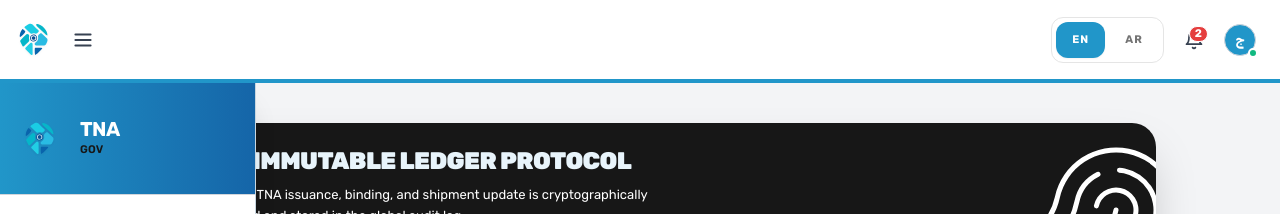
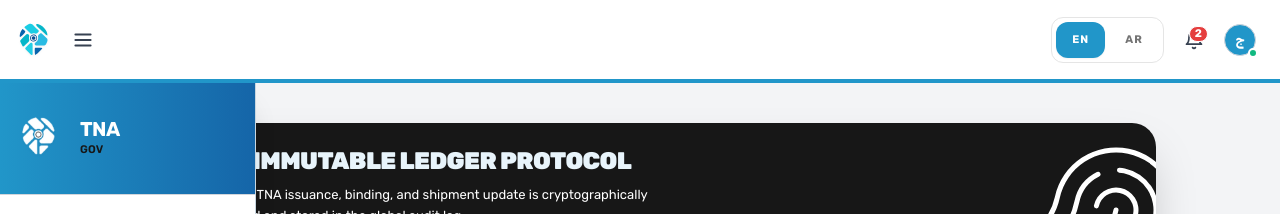
Before and after one commit to ziad-alaskry/TNA-Front-End, a Next.js app in the folder tna-project/: page /en/gov/audit in a window 1280 px wide. Both pictures are taken after a click on the button 83 px from the left and 39 px from the top of the page. Shown: the top 214 px of the page. Built offline with nearby package versions, Linux system fonts and the light colour scheme.

Commit message:
SideBarWhiteLogo

```diff
--- a/tna-project/src/components/layout/RoleSidebar.tsx
+++ b/tna-project/src/components/layout/RoleSidebar.tsx
@@ -22,6 +22,7 @@ import {
     SignOut
 } from '@phosphor-icons/react'
 import Image from 'next/image'
+import logoBlack from '@/assets/logo-black.png'
 import { useLocale } from '@/i18n/LocaleProvider'
 import { useAuthStore } from '@/lib/store/useAuthStore'
 import { cn } from '@/lib/utils/cn'
@@ -103,7 +104,7 @@ export function SidebarContent({ role, collapsed = false }: SidebarProps) {
            <div className="flex items-center gap-4">
              <div className="h-12 w-12 flex items-center justify-center">
                <Image
-                 src="/brand/logo-clean.svg"
+                 src={logoBlack}
                  alt="TNA Logo"
                  width={44}
                  height={44}
```
